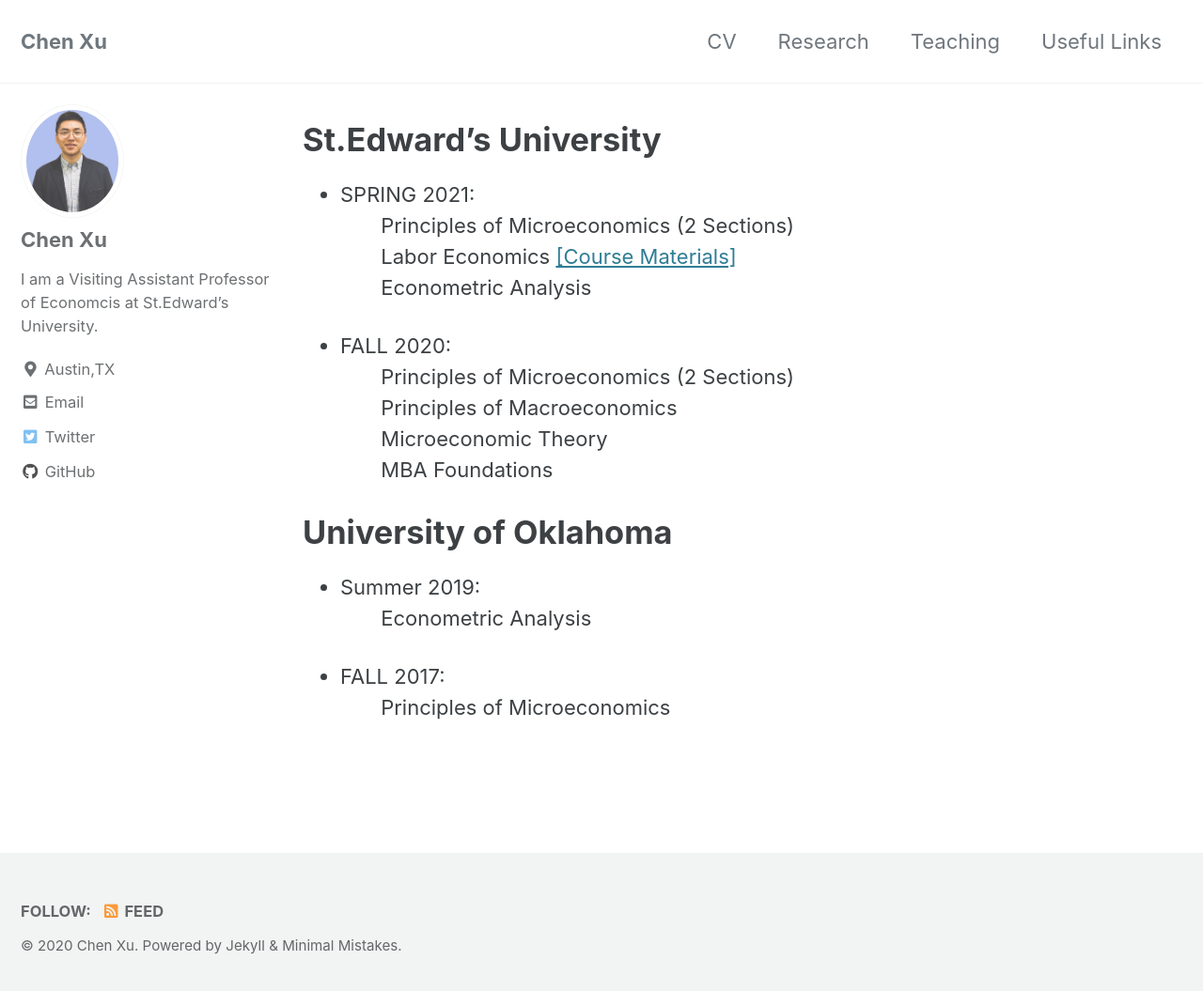
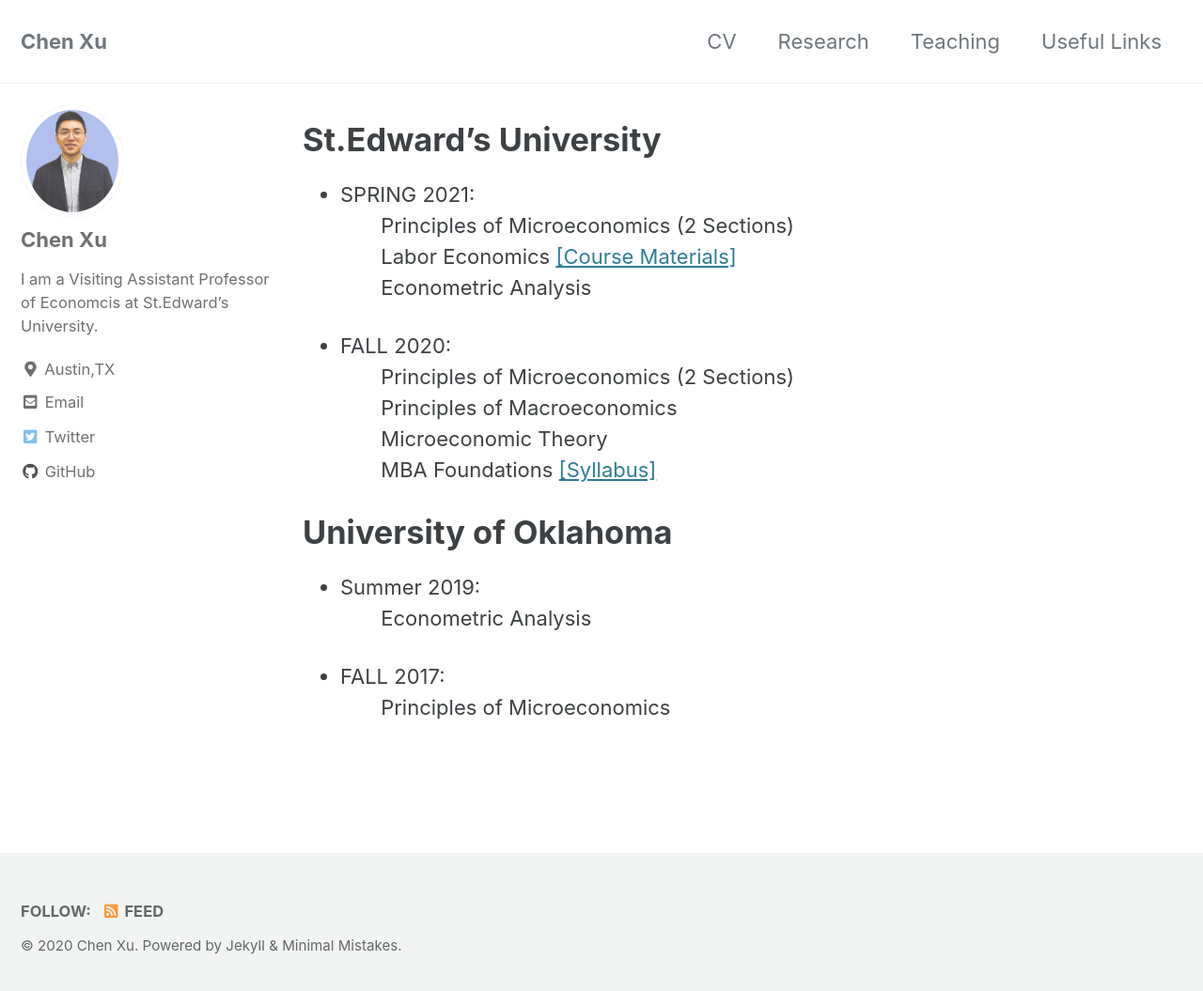
Before and after one commit to chenxuecon/chenxuecon.github.io, a Jekyll site: the page built from _pages/teaching.md, in a window 1280 px wide and 1063 px high. Shown: the top 1055 px of the window at 94% size. Built offline with Jekyll 4.4.1, drawn with Linux system fonts in a browser that asks for light colours; cached includes are drawn as plain includes.

Commit message:
Update teaching.md

```diff
--- a/_pages/teaching.md
+++ b/_pages/teaching.md
@@ -16,7 +16,7 @@ author_profile: true
   &nbsp;&nbsp;&nbsp;&nbsp;&nbsp;&nbsp;   Principles of Microeconomics (2 Sections) \
   &nbsp;&nbsp;&nbsp;&nbsp;&nbsp;&nbsp;   Principles of Macroeconomics \
   &nbsp;&nbsp;&nbsp;&nbsp;&nbsp;&nbsp;   Microeconomic Theory \
-  &nbsp;&nbsp;&nbsp;&nbsp;&nbsp;&nbsp;   MBA Foundations
+  &nbsp;&nbsp;&nbsp;&nbsp;&nbsp;&nbsp;   MBA Foundations [[Syllabus]](https://github.com/chenxuecon/chenxuecon.github.io/blob/main/files/MBAF%206301%20Syllabus%20fall2020.pdf)
 
 **University of Oklahoma**
 ======
```
